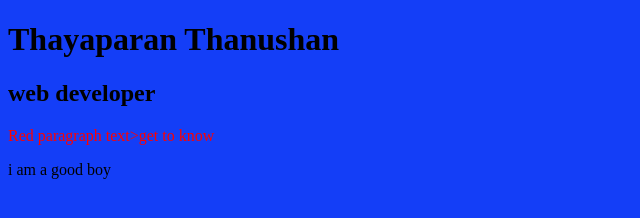
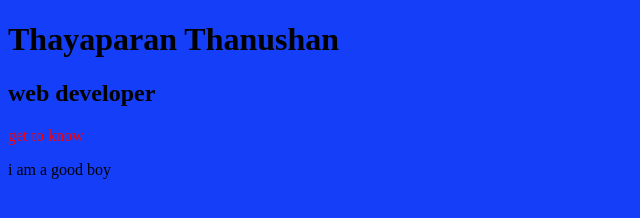
Before and after one commit to Thanushan2905/thanuwep, a plain HTML site: page index.html in a window 1280 px wide. Shown: the whole page, without its empty margins (0-640 px from the left). Drawn offline with Linux system fonts and the light colour scheme.

Commit message:
Add index.html

```diff
--- a/index.html
+++ b/index.html
@@ -10,7 +10,7 @@
 
     <h1>Thayaparan Thanushan</h1>
     <h2>web developer</h2>
-    <p style="color:red";>Red paragraph text>get to know</p>
+    <p style="color:red";Red paragraph text>get to know</p>
     <p>i am a good boy</p>
 </body>
 </html>
```
